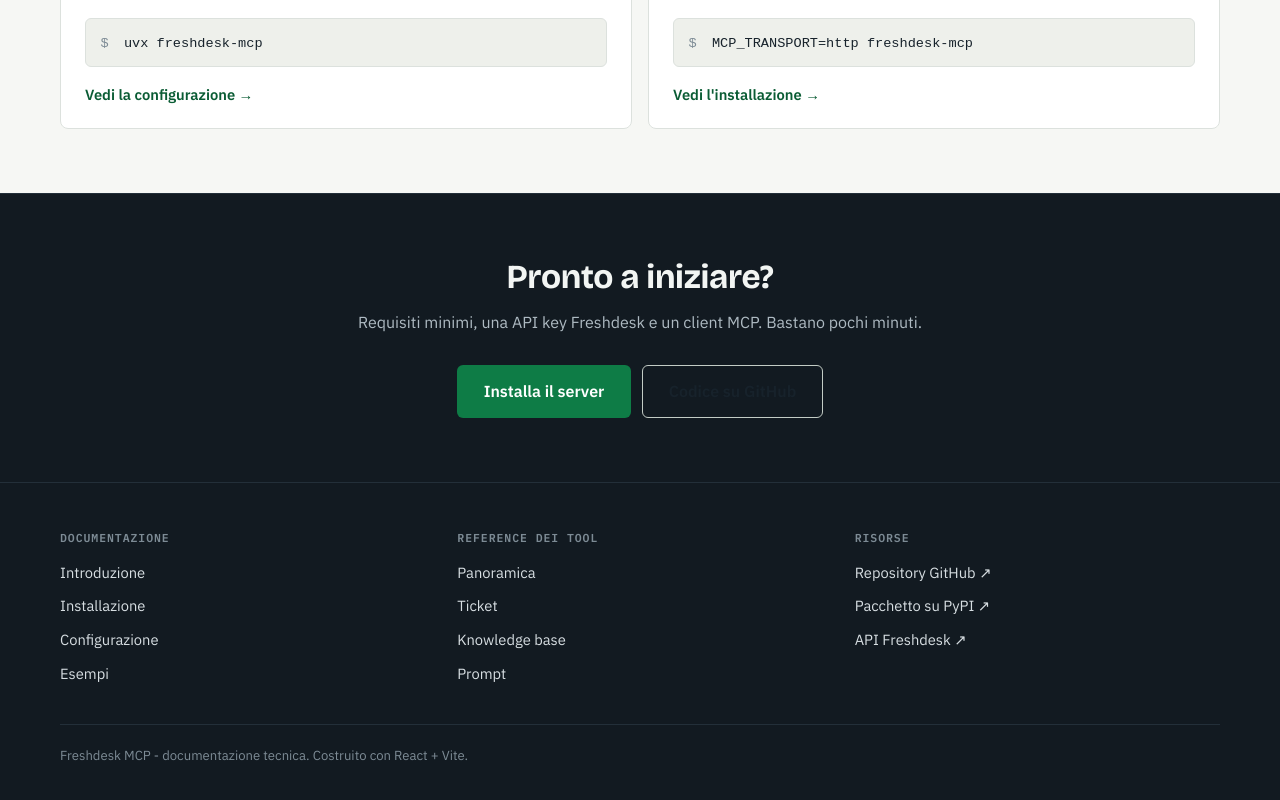
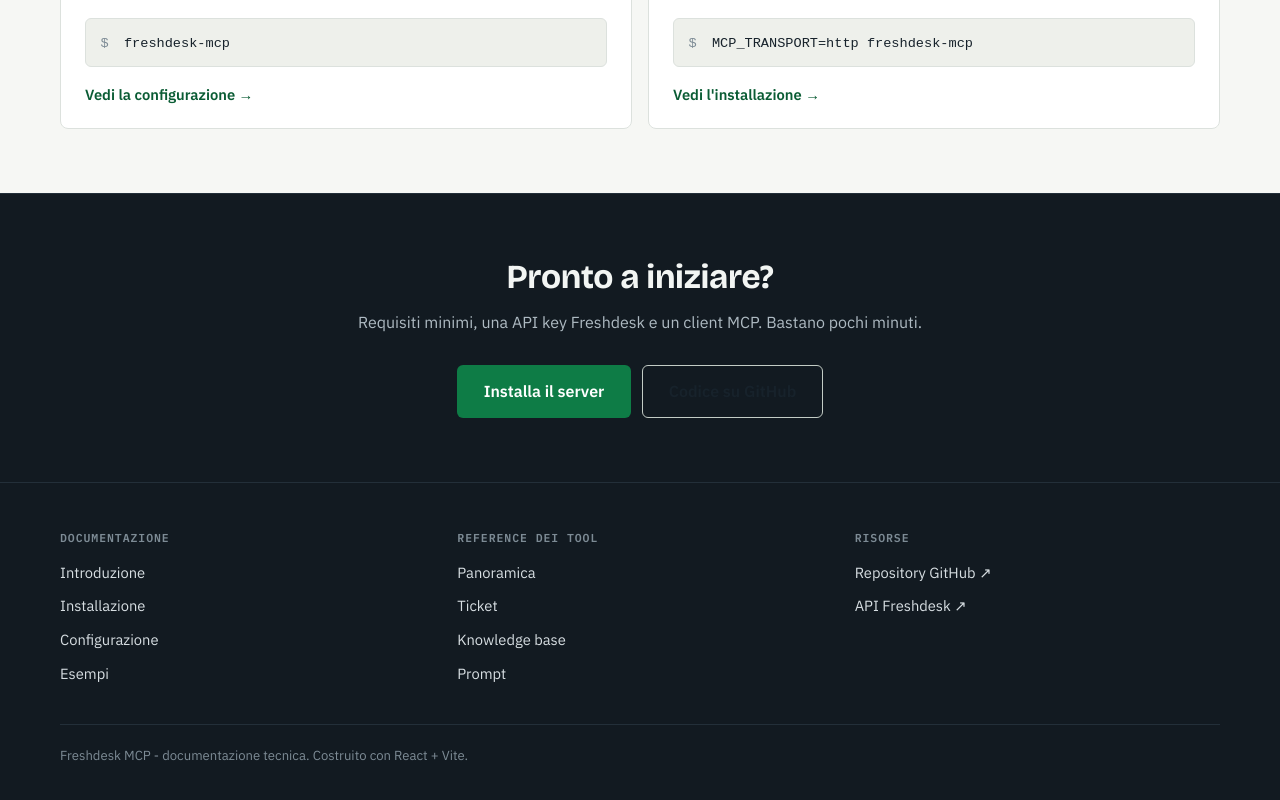
Before and after one commit to devchristian1337/freshdesk-mcp-docs, a React (Vite) app: page / in a window 1280 px wide. Shown: the part 2258-3058 px from the top of the page. Built offline with nearby package versions, Linux system fonts and the light colour scheme.

Commit message:
Clarify GitHub installation and remove PyPI references

```diff
--- a/src/pages/Home/index.tsx
+++ b/src/pages/Home/index.tsx
@@ -255,7 +255,7 @@
             </p>
             <pre className={styles.modeCode}>
               <code>
-                <span className={styles.promptSign}>$</span> uvx freshdesk-mcp
+                <span className={styles.promptSign}>$</span> freshdesk-mcp
               </code>
             </pre>
             <Link className={styles.modeLink} to="/docs/configurazione">
--- a/src/site.config.ts
+++ b/src/site.config.ts
@@ -48,7 +48,6 @@
     title: 'Risorse',
     items: [
       {label: 'Repository GitHub', href: 'https://github.com/devchristian1337/freshdesk-mcp'},
-      {label: 'Pacchetto su PyPI', href: 'https://pypi.org/project/freshdesk-mcp/'},
       {label: 'API Freshdesk', href: 'https://developers.freshdesk.com/api/'},
     ],
   },
```
Also changed, not shown: 3 other files (tests, documents, lock files or other folders).
